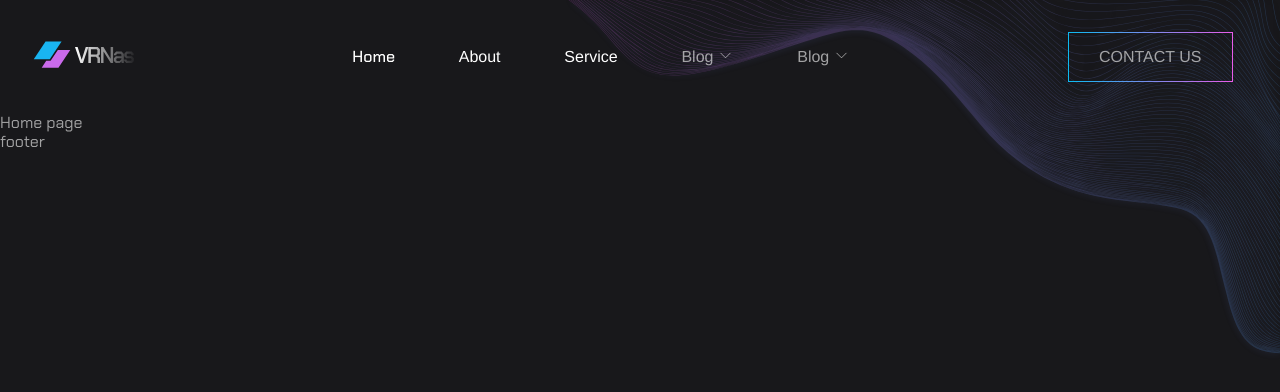
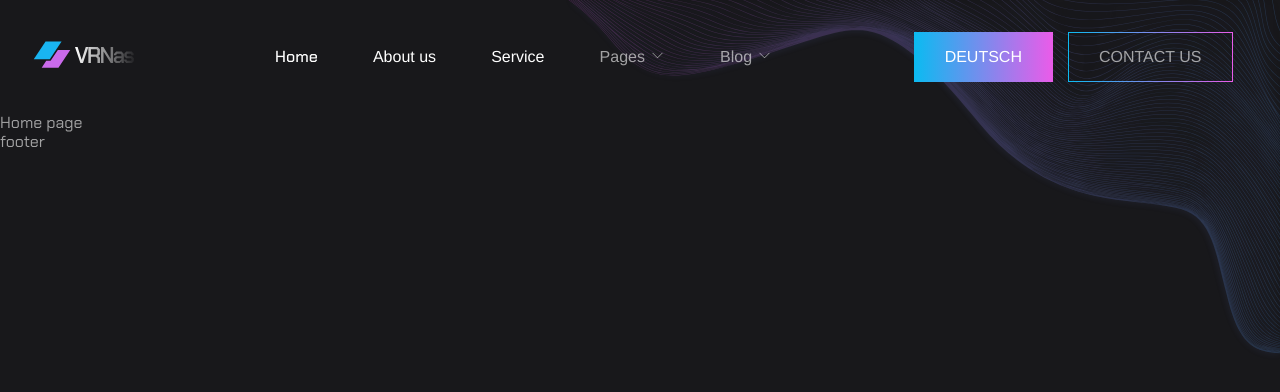
Before and after one commit to 0smir/VRNAS, a Vue app: page / in a window 1280 px wide. Shown: the top 392 px of the page. Built offline with nearby package versions, Linux system fonts and the light colour scheme; a web font is replaced by a local one.

Commit message:
add translations and include to header locale-switcher

```diff
--- a/src/components/UI/TheHeader.vue
+++ b/src/components/UI/TheHeader.vue
@@ -3,9 +3,9 @@ import { RouterLink } from 'vue-router';
 import { gsap } from 'gsap';
 import SvgIcon from '@/components/base_components/SvgIcon.vue';
 import BaseButton from '@/components/base_components/BaseButton.vue';
+import LocaleChanger from '@/components/base_components/LocaleChanger.vue';
 
 const FORCE = 120;
-
 const magneticText = (e) => {
   let targetLink = e.currentTarget;
   let span = e.currentTarget.querySelector('.magnetic-text');
@@ -54,7 +54,9 @@ const moveTarget = (e, link, textEl, FORCE) => {
               @mousemove="magneticText"
               @mouseleave="clearMagnetic"
             >
-              <span class="magnetic-text">Home</span>
+              <span class="magnetic-text">
+                {{ $t('header.navigation.link_home') }}
+              </span>
             </RouterLink>
           </li>
           <li class="nav__list-item">
@@ -64,7 +66,7 @@ const moveTarget = (e, link, textEl, FORCE) => {
               @mousemove="magneticText"
               @mouseleave="clearMagnetic"
             >
-              <span class="magnetic-text">About</span>
+              <span class="magnetic-text">{{ $t('header.navigation.link_about') }}</span>
             </RouterLink>
           </li>
           <li class="nav__list-item">
@@ -74,13 +76,13 @@ const moveTarget = (e, link, textEl, FORCE) => {
               @mousemove="magneticText"
               @mouseleave="clearMagnetic"
             >
-              <span class="magnetic-text">Service</span>
+              <span class="magnetic-text">{{ $t('header.navigation.link_service') }}</span>
             </RouterLink>
           </li>
           <li class="nav__list-item">
             <div class="dropdown">
               <BaseButton class="btn dropdown__btn">
-                <span class="dropdown__btn-text">Blog</span>
+                <span class="dropdown__btn-text">{{ $t('header.buttons.btn_pages') }}</span>
                 <SvgIcon class="icon icon--small" name="chevron-down" />
               </BaseButton>
             </div>
@@ -88,7 +90,7 @@ const moveTarget = (e, link, textEl, FORCE) => {
           <li class="nav__list-item relative">
             <div class="dropdown">
               <BaseButton class="btn dropdown__btn">
-                <span class="dropdown__btn-text">Blog</span>
+                <span class="dropdown__btn-text">{{ $t('header.buttons.btn_blog') }}</span>
                 <SvgIcon class="icon icon--small" name="chevron-down" />
               </BaseButton>
               <ul class="dropdown__list">
@@ -100,10 +102,10 @@ const moveTarget = (e, link, textEl, FORCE) => {
           </li>
         </ul>
       </nav>
-      <BaseButton
-        class="btn btn-primary btn-primary--outline btn-contact header__btn-contact"
-        >Contact us</BaseButton
-      >
+      <LocaleChanger class="header__locale-switcher" />
+      <BaseButton class="btn btn-primary btn-primary--outline btn-contact header__btn-contact">
+        {{ $t('header.buttons.btn_contact') }}
+      </BaseButton>
     </div>
   </header>
 </template>
@@ -161,6 +163,14 @@ const moveTarget = (e, link, textEl, FORCE) => {
       pointer-events: none;
     }
   }
+
+  &__locale-switcher {
+    display: none;
+    @media (min-width: $md) {
+      display: block;
+      margin-right: 15px;
+    }
+  }
 }
 
 .dropdown {
```
